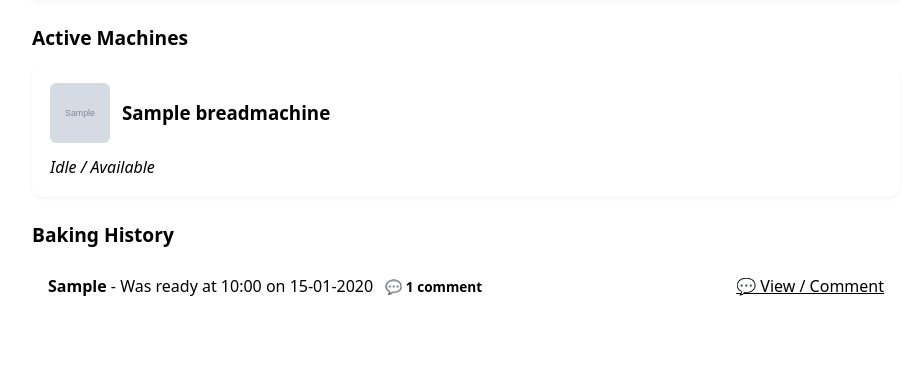
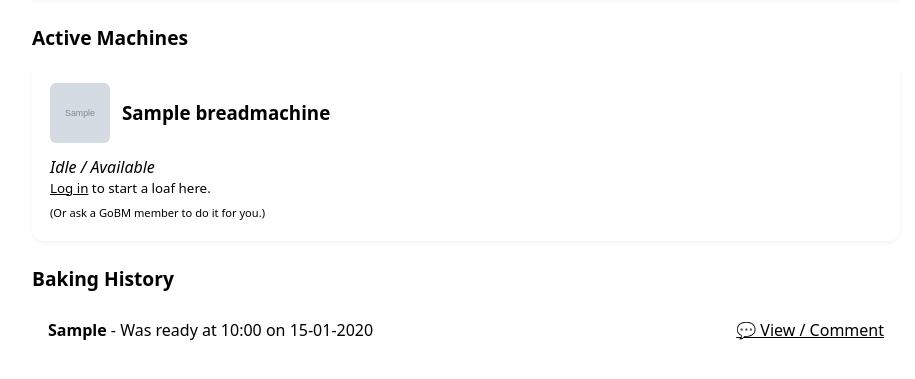
Before and after one commit to emmanorling/bread, a Django app: page / in a window 1280 px wide. Shown: the part 92-471 px from the top of the page, without its empty margins (174-1089 px from the left). Run offline with Django 5.2, Linux system fonts and the light colour scheme; tables that the repository leaves empty hold one stand-in row (values such as "Sample post"); grey boxes marked "Sample" are stand-in pictures.

Commit message:
Adds funcrionality to indicate finished loaf has been removed from the machine

```diff
--- a/bread_tracker/urls.py
+++ b/bread_tracker/urls.py
@@ -38,6 +38,7 @@ urlpatterns = [
     path('comments/<int:comment_id>/delete/', views.delete_comment, name='delete_comment'),
     path('login/', auth_views.LoginView.as_view(template_name='login.html'), name='login'),
     path('logout/', auth_views.LogoutView.as_view(), name='logout'),
+    path('loaf/<int:loaf_id>/remove/', views.mark_loaf_removed, name='mark_loaf_removed'),
 ]
 
 if settings.DEBUG:
--- a/tracker/models.py
+++ b/tracker/models.py
@@ -44,6 +44,7 @@ class BreadMachine(models.Model):
 # what time it was started
 # what time it is/was ready
 # who entered this information
+# whether or not the loaf is still in the machine
 class Loaf(models.Model):
     machine = models.ForeignKey(BreadMachine, on_delete=models.CASCADE, related_name='loaves')
     bread_type = models.CharField(max_length=100)  # e.g., "Sourdough"
@@ -60,9 +61,18 @@ class Loaf(models.Model):
         related_name='loaves'
     )
 
+    is_removed = models.BooleanField(
+        default=False,
+        help_text="Designates whether the bread has been taken out of the machine."
+    )
+
     @property
     def is_active(self):
         return self.ready_at > timezone.now()
+
+    @property
+    def is_finished(self):
+        return timezone.now() >= self.ready_at
 
     class Meta:
         verbose_name = "Loaf"
--- a/tracker/templates/dashboard.html
+++ b/tracker/templates/dashboard.html
@@ -22,6 +22,24 @@
 			<p><strong>Ready at:</strong> {{ loaf.ready_at|time:"g:i A" }}</p>
 			<p><small>Started: {{ loaf.started_at|time:"g:i A" }}</small></p>
 
+			{% if loaf.is_finished and not loaf.is_removed %}
+			    <div class="loaf-alert" style="margin-top: 10px; margin-bottom: 10px;">
+				<p style="margin: 0 0 6px 0;">🍞 <strong>Bread Ready!</strong> Still in machine.</p>
+				<!-- Only show the removal button if the user is logged in -->
+				{% if user.is_authenticated %}
+				    <form method="post" action="{% url 'mark_loaf_removed' loaf.id %}" style="display: inline;">
+					{% csrf_token %}
+					<button type="submit" class="btn btn-success btn-sm">
+					    🧺 Mark as Removed
+					</button>
+				    </form>
+				{% else %}
+				    <small><p><a href="{% url 'login' %}">Log in</a> to mark as removed.</p>
+				    <p><small>(Or ask a GoBM member to do it for you.)</small></small></p>
+				{% endif %}
+			    </div>
+			{% endif %}
+
 			{% if perms.tracker.change_loaf %}
 			    <a href="{% url 'edit_loaf' loaf.id %}" class="btn btn-outline btn-sm" style="margin-top: 8px;">Edit Loaf</a>
 			{% endif %}
@@ -33,6 +51,8 @@
 		    <a href="{% url 'add_loaf' %}?machine_id={{ machine.id }}"><p><em>Start a loaf here</em></p></a>
 		{% else %}
 		    <p><em>Idle / Available</em></p>
+		    <small><p><a href="{% url 'login' %}">Log in</a> to start a loaf here.</p>
+		    <p><small>(Or ask a GoBM member to do it for you.)</small></small></p>
 		{% endif %}
 	    {% endif %}
 	</div>
--- a/tracker/views.py
+++ b/tracker/views.py
@@ -1,3 +1,17 @@
+### views.py - all the views, in one handy place
+###    * api_bread_status and api_bread_history - handy helpers for the tildagon app
+###    * request_account
+###    * loaf_detail
+###    * add_loaf
+###    * edit_loaf
+###    * delete_loaf
+###    * add_comment
+###    * edit_comment
+###    * delete_comment
+###    * edit_profile
+###    * change_password
+###    * public_dashboard
+
 from django.utils import timezone
 from django.utils.timezone import localtime
 from django.http import JsonResponse
@@ -11,7 +25,9 @@ from django.contrib.auth.forms import PasswordChangeForm
 from django.contrib.auth import update_session_auth_hash
 from django.core.mail import send_mail
 from django.contrib.auth.models import User, Group
+from django.views.decorators.http import require_POST
 
+# apt_bread_status - used to fetch data about bread machines for the tildagon app
 def api_bread_status(request):
     now = timezone.now()
     machines = BreadMachine.objects.all()
@@ -41,6 +57,7 @@ def api_bread_status(request):
 
     return JsonResponse({"machines": data})
 
+# apt_bread_history - used to fetch data about completed loaves for the tildagon app
 def api_bread_history(request):
     now = timezone.now()
     history_loaves = Loaf.objects.filter(ready_at__lte=now).select_related('machine').order_by('-ready_at')[:20]
@@ -123,6 +140,14 @@ def loaf_detail(request, loaf_id):
         'comments': comments,
         'form': form
     })
+
+@login_required
+@require_POST
+def mark_loaf_removed(request, loaf_id):
+    loaf = get_object_or_404(Loaf, pk=loaf_id)
+    loaf.is_removed = True
+    loaf.save()
+    return redirect('dashboard')
 
 @permission_required('tracker.add_loaf', raise_exception=True)
 def add_loaf(request):
@@ -275,28 +300,19 @@ def change_password(request):
     return render(request, 'password_change_form.html', {'form': form})
 
 def public_dashboard(request):
-    now = timezone.now()
-
-    # Active loaves (still baking)
-    active_loaves = Loaf.objects.filter(ready_at__gt=now).select_related('machine')
-
-    # History (finished baking)
-    history_loaves = Loaf.objects.filter(ready_at__lte=now).annotate(
-        comment_count=Count('comments')
-        ).order_by('-ready_at')[:20]
-
-    # Machines currently in use
-    active_machine_ids = active_loaves.values_list('machine_id', flat=True)
     all_machines = BreadMachine.objects.all()
 
-    # Check if there is at least one machine free to bake
-    has_idle_machines = all_machines.exclude(id__in=active_machine_ids).exists()
+    # Active loaves are any loaves not yet marked as removed
+    active_loaves = Loaf.objects.filter(is_removed=False)
+    active_machine_ids = active_loaves.values_list('machine_id', flat=True)
+
+    # History shows loaves after they've been taken out
+    history_loaves = Loaf.objects.filter(is_removed=True).order_by('-ready_at')
 
     context = {
+        'all_machines': all_machines,
         'active_loaves': active_loaves,
+        'active_machine_ids': active_machine_ids,
         'history_loaves': history_loaves,
-        'all_machines': all_machines,
-        'active_machine_ids': active_machine_ids,
-        'has_idle_machines': has_idle_machines,
     }
     return render(request, 'dashboard.html', context)
```
